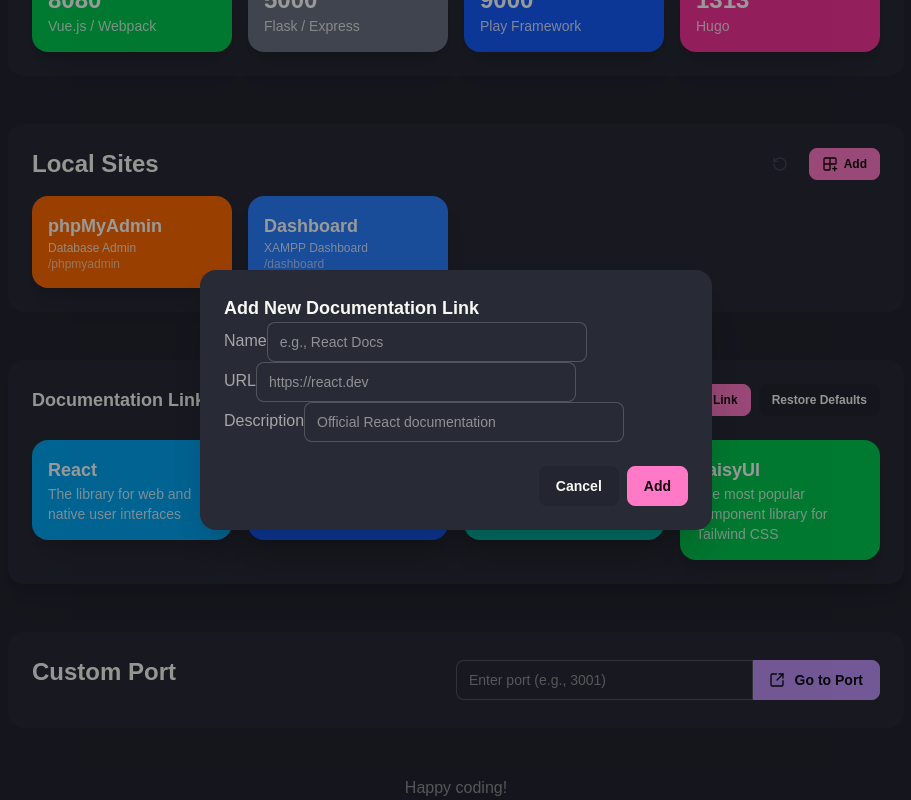
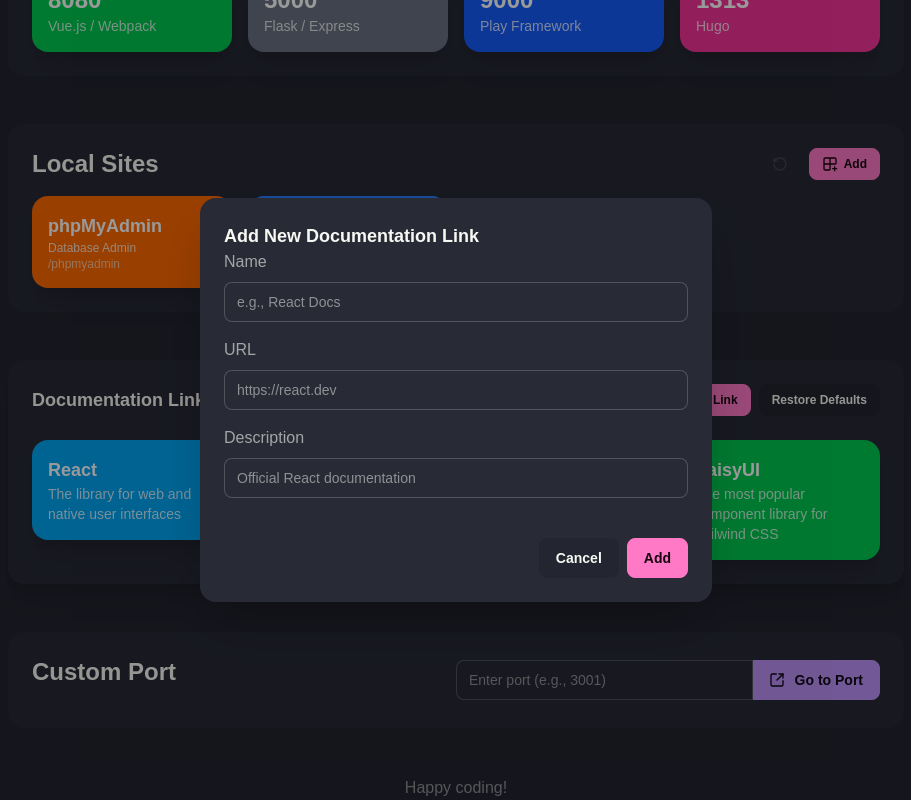
Before and after one commit to sibylassana95/localhost, a React (Vite) app: page / in a window 1280 px wide. Both pictures are taken after a click on the button "Add Link". Shown: the part 702-1502 px from the top of the page, without its empty margins (184-1095 px from the left). Built offline with nearby package versions, Linux system fonts and the light colour scheme.

Commit message:
feat: improve AddDocLinkModal UI

```diff
--- a/src/components/AddDocLinkModal.tsx
+++ b/src/components/AddDocLinkModal.tsx
@@ -1,4 +1,5 @@
 import React, { useState } from 'react';
+
 import type { DocumentationLink } from '../types';
 
 interface AddDocLinkModalProps {
@@ -30,39 +31,33 @@
     <div className="modal modal-open">
       <div className="modal-box">
         <h3 className="font-bold text-lg">Add New Documentation Link</h3>
-        <form onSubmit={handleSubmit}>
-          <div className="form-control">
-            <label className="label">
-              <span className="label-text">Name</span>
-            </label>
+        <form onSubmit={handleSubmit} className="flex flex-col space-y-4">
+          <div>
+            <label className="label mb-2">Name</label>
             <input
               type="text"
               placeholder="e.g., React Docs"
-              className="input input-bordered"
+              className="input w-full"
               value={name}
               onChange={(e) => setName(e.target.value)}
             />
           </div>
-          <div className="form-control">
-            <label className="label">
-              <span className="label-text">URL</span>
-            </label>
+          <div>
+            <label className="label mb-2">URL</label>
             <input
               type="url"
               placeholder="https://react.dev"
-              className="input input-bordered"
+              className="input w-full"
               value={url}
               onChange={(e) => setUrl(e.target.value)}
             />
           </div>
-          <div className="form-control">
-            <label className="label">
-              <span className="label-text">Description</span>
-            </label>
+          <div>
+            <label className="label mb-2">Description</label>
             <input
               type="text"
               placeholder="Official React documentation"
-              className="input input-bordered"
+              className="input w-full"
               value={description}
               onChange={(e) => setDescription(e.target.value)}
             />
```
